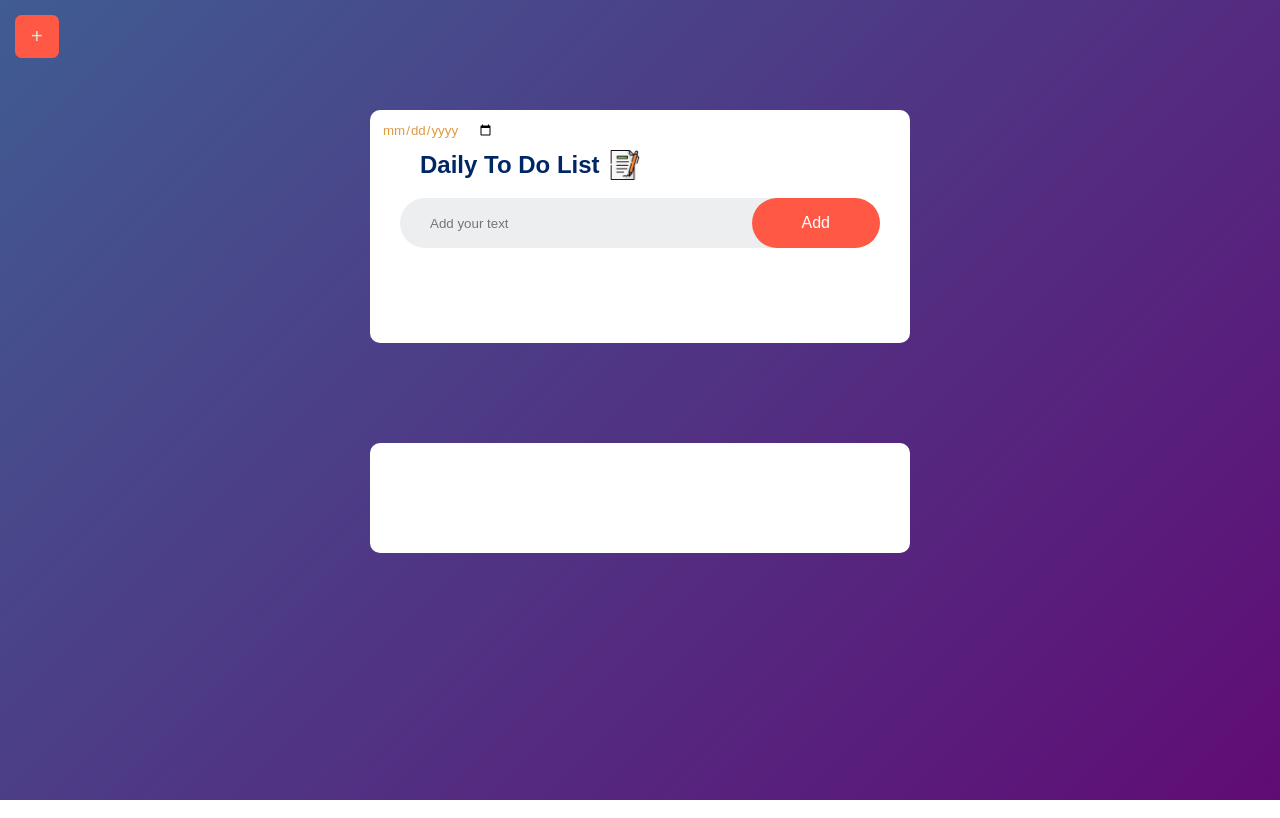
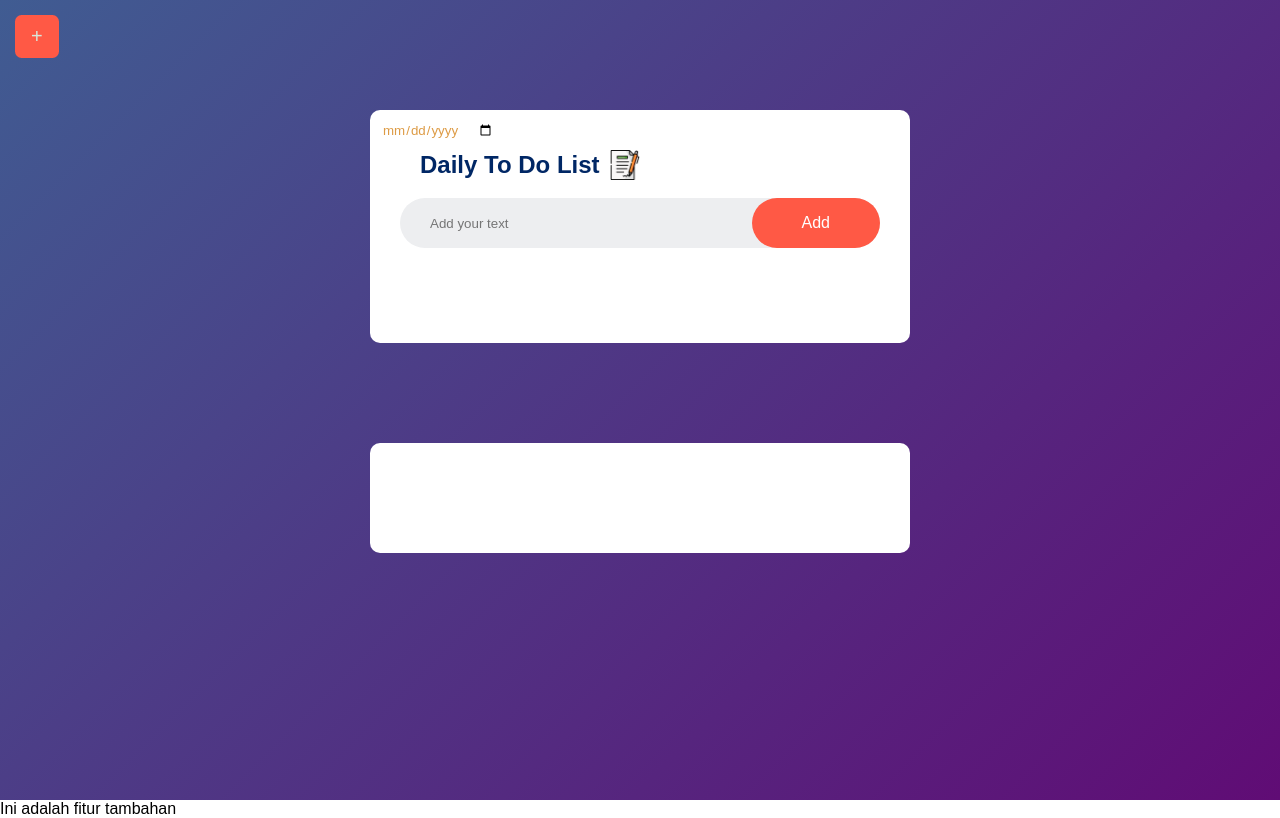
Before and after one commit to HazGoTU/NOTHING, a plain HTML site: page index.html in a window 1280 px wide. Drawn offline with Linux system fonts and the light colour scheme.

Commit message:
menambahkan beberapa baris untuk fitur baru

```diff
--- a/index.html
+++ b/index.html
@@ -25,6 +25,9 @@
 
         <button id="add-window" onclick="addWindow()">+</button>
     </div>
+    <div class="Menu">
+        <p>Ini adalah fitur tambahan</p>
+    </div>
     <script src="script.js"></script>
 </body>
 </html>
```
